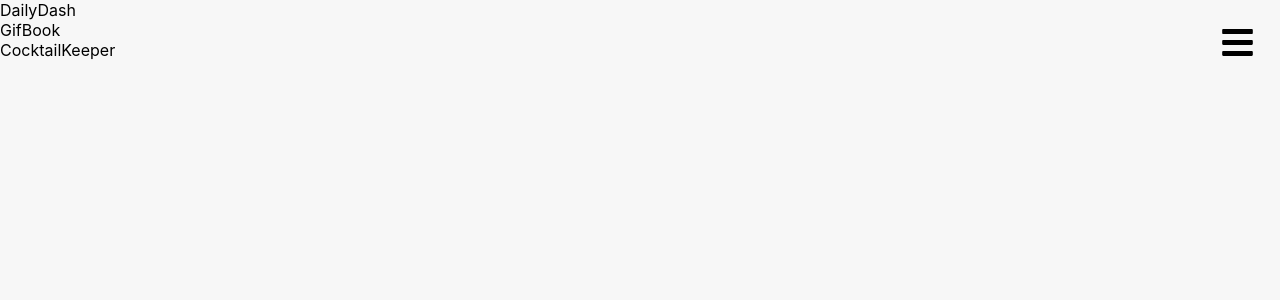
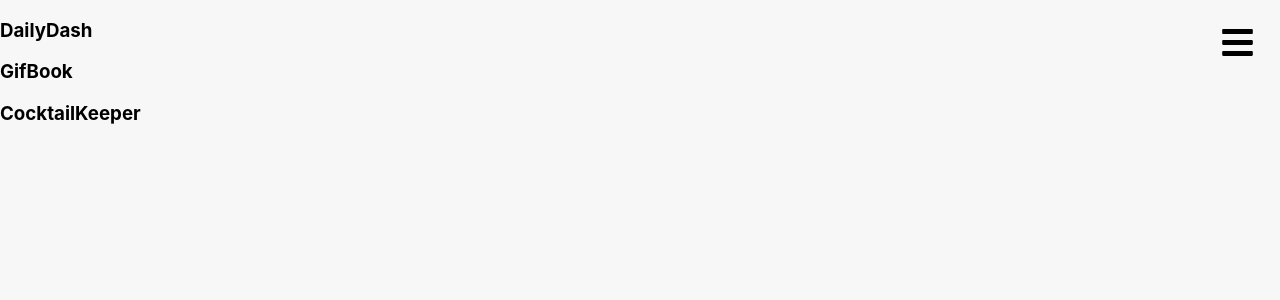
Before and after one commit to JTSwisher/Portfolio, a React (Create React App) app: page /projects in a window 1280 px wide. Shown: the top 300 px of the page. Built offline with nearby package versions, Linux system fonts and the light colour scheme.

Commit message:
add Project & DisplayProject components

```diff
--- a/src/containers/projects/ProjectContainer.js
+++ b/src/containers/projects/ProjectContainer.js
@@ -1,18 +1,19 @@
 import React, { Component } from 'react';
 
 import NavContainer from '../navigation/NavContainer';
-import ProjectNav from './components/ProjectNav'
+import ProjectNav from './components/ProjectNav';
+import DisplayProject from './components/DisplayProject'
 
 
 export default class ProjectContainer extends Component{
 
     state = {
-        project: 'DailyDash',
+        project: 'dailydash',
     }
 
     handleProjectSelect = (e) => {
         this.setState({
-            project: ''
+            project: e.target.id
         })
     }
 
@@ -21,6 +22,7 @@
             <div className="project-container">
                 <NavContainer />
                 <ProjectNav projectSelect={this.handleProjectSelect}/>
+                <DisplayProject project={this.state.project}/>
             </div>
         )
     }
--- /dev/null
+++ b/src/containers/projects/components/DisplayProject.js
@@ -0,0 +1,16 @@
+import React from 'react';
+
+import Project from './Project';
+
+export default function DisplayProject() {
+
+    // store project info in external fil in object
+    //based on state passed from parent pull project data from object
+    //pass project down to Project component
+
+    return (
+        <div>
+            <Project />
+        </div>
+    )
+}
--- /dev/null
+++ b/src/containers/projects/components/Project.js
@@ -0,0 +1,11 @@
+import React from 'react';
+
+export default function Project() {
+// take project information apssed in as prop from Display project component parent to render project
+
+    return(
+        <div>
+
+        </div>
+    )
+}
--- a/src/containers/projects/components/ProjectNav.js
+++ b/src/containers/projects/components/ProjectNav.js
@@ -1,12 +1,12 @@
 import React from 'react';
 
-export default function ProjectNav() {
+export default function ProjectNav(props) {
 
+    const projects = ["DailyDash", "GifBook", "CocktailKeeper"]
+    const links = projects.map(p => <h3 id={p} onClick={ (e) => props.projectSelect(e)} >{p}</h3>)
     return (
         <nav className="project-nav">
-            <div>DailyDash</div>
-            <div>GifBook</div>
-            <div>CocktailKeeper</div>
+            { links }
         </nav>
     )
 }
```
